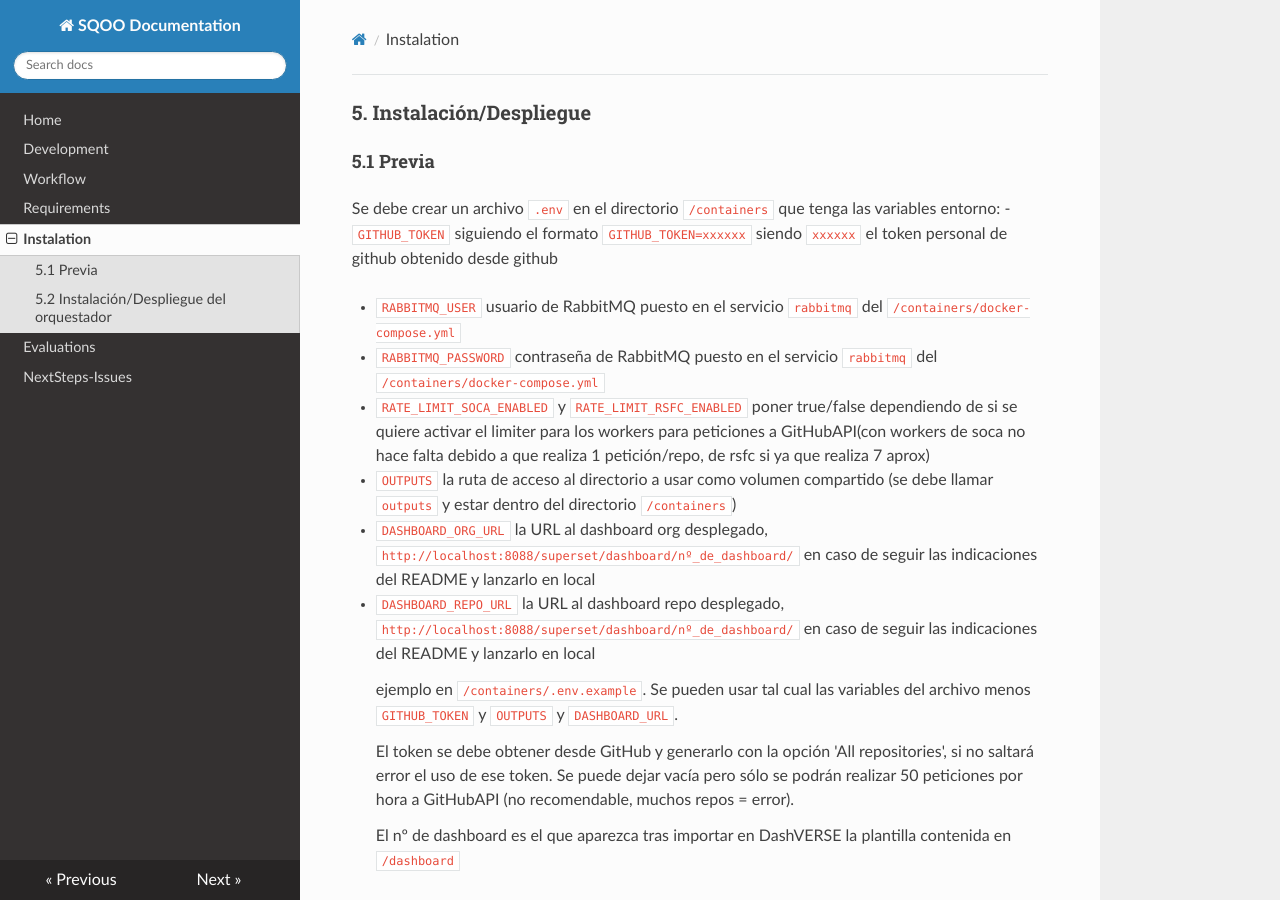
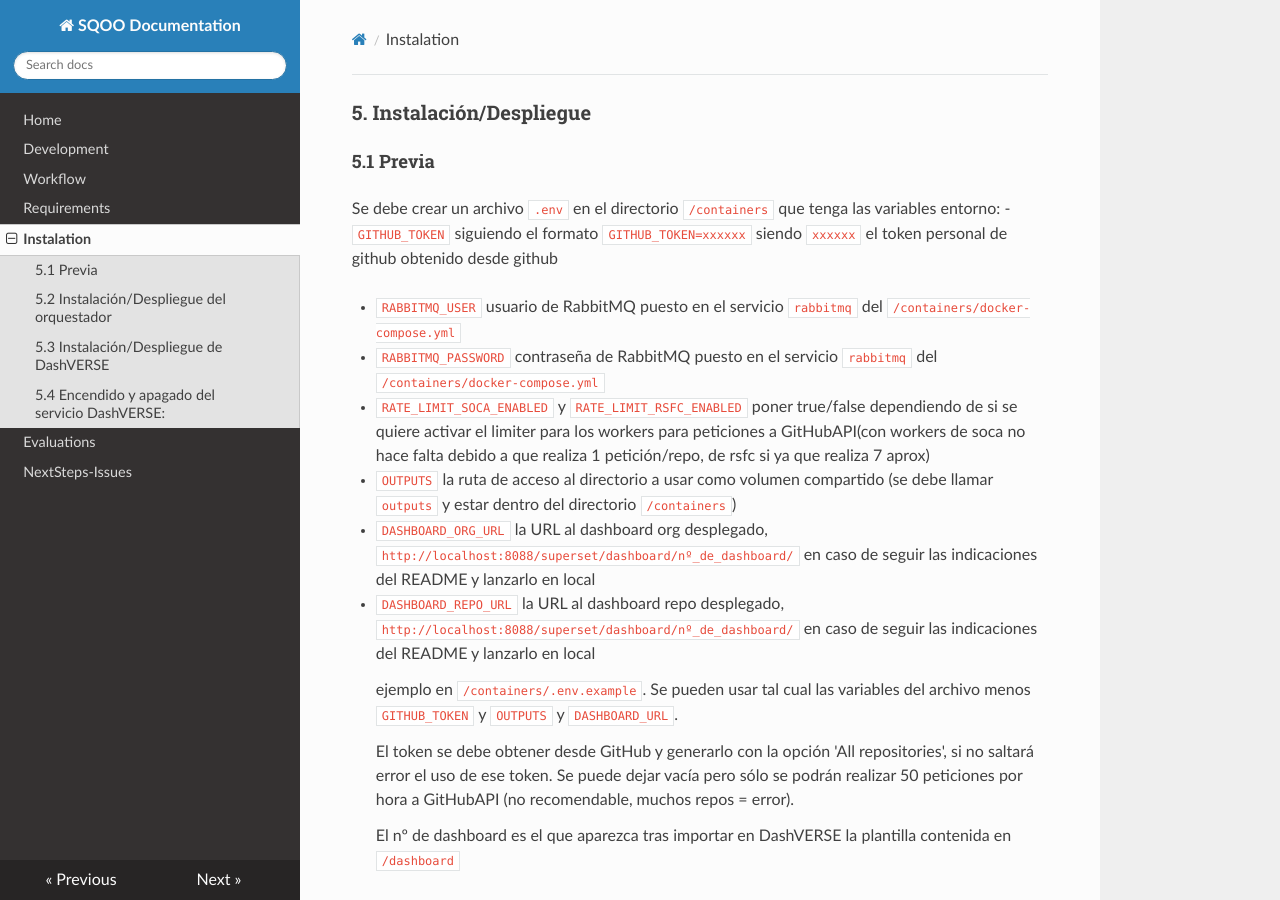
Before and after one commit to SergioZSZ/Software-Quality-Observatory-Orchestrator-TFG, an MkDocs documentation site: the page built from docs/instalacion.md, in a window 1280 px wide and 900 px high. Built offline with MkDocs 1.6.1, drawn with Linux system fonts in a browser that asks for light colours; nearby versions of some CDN libraries.

Commit message:
Update instalacion.md

```diff
--- a/docs/instalacion.md
+++ b/docs/instalacion.md
@@ -46,7 +46,7 @@ Tras ello se ejecutará el workflow obteniendo en el directorio outputs declarad
 
 
 
-### 5.3 Instalación/Despliegue de DashVERSE
+#### 5.3 Instalación/Despliegue de DashVERSE
 Todo este proceso se deberá hacer desde una terminal Unix, no powershell de windows (por ejemplo Git Bash https://git-scm.com/install/windows), este proceso inicial hacerlo dentro del directorio `/DashVERSE`
 
 1. instalar minikube,  kubectl, y helm (docker instalado de antes)
@@ -174,7 +174,7 @@ ADD CONSTRAINT unique_assessment_checks_assessment_test UNIQUE (assessment_id, t
     ON ALL SEQUENCES IN SCHEMA everse
     TO web_anon;
 
-### 5.4 Encendido y apagado del servicio DashVERSE:
+#### 5.4 Encendido y apagado del servicio DashVERSE:
 
 apagar todo:
    minikube stop               # apaga el cluster
```
